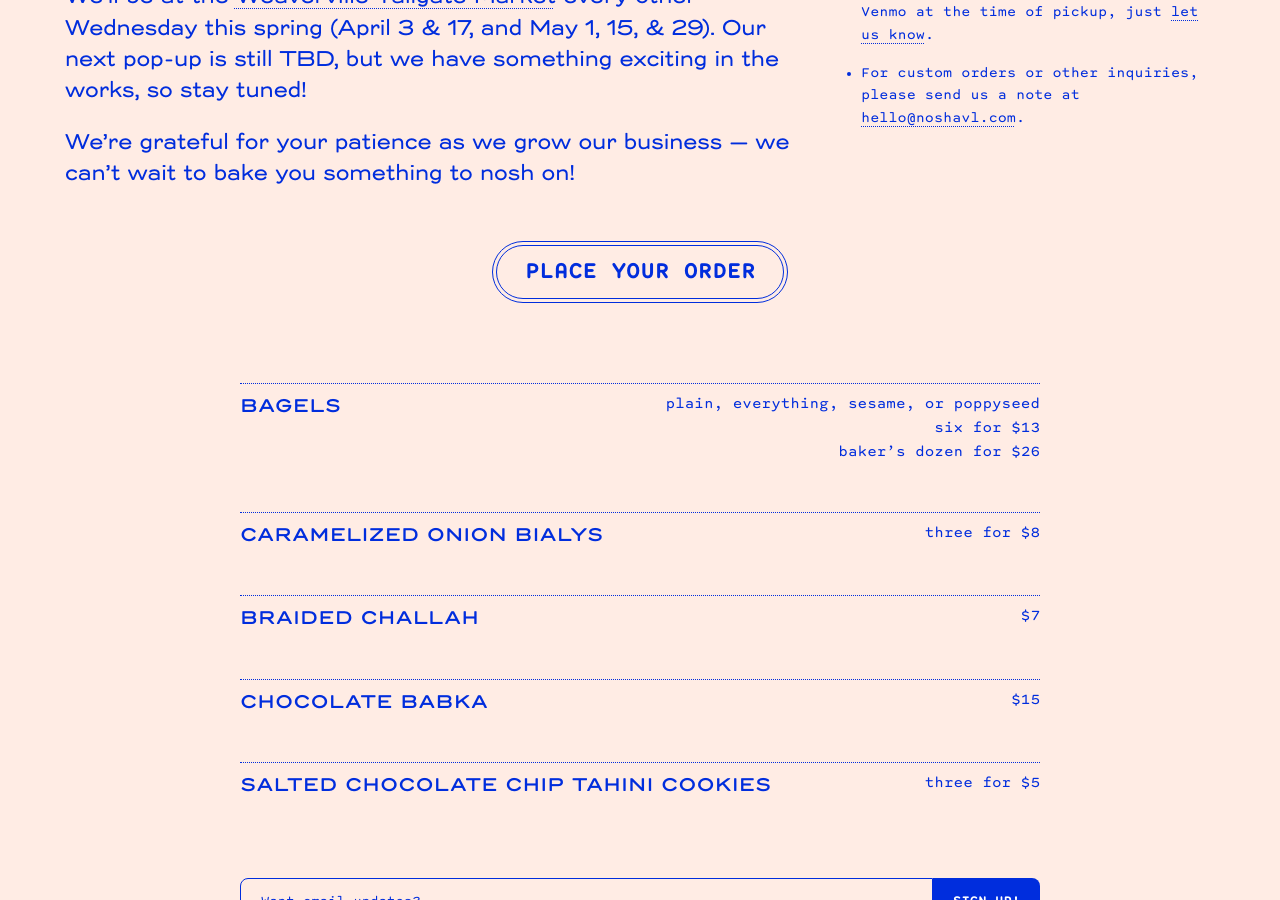
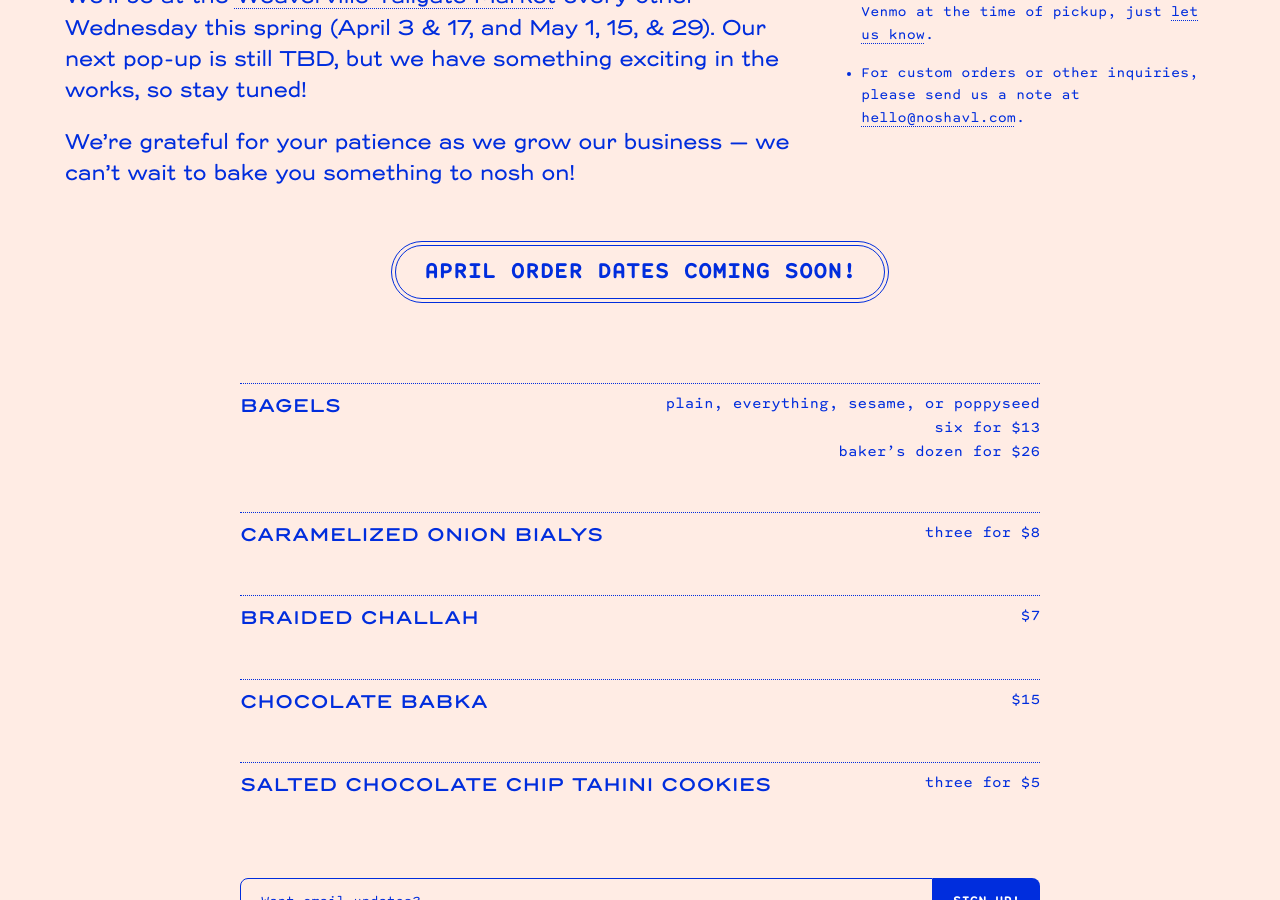
Before and after one commit to mattjohnlee/nosh-avl, a Jekyll site: the page built from index.md, in a window 1280 px wide and 900 px high, scrolled down 793 px. Built offline with Jekyll 4.4.1, drawn with Linux system fonts in a browser that asks for light colours.

Commit message:
temporarily hide square link

```diff
--- a/index.md
+++ b/index.md
@@ -37,7 +37,8 @@ slug: home
 </section>
 
 <div class="order-button">
-	<a href="https://noshavl.square.site/" target="_blank" class="button-link">Place your order</a>
+	<span class="button-link">April order dates coming soon!</span>
+	<!-- <a href="https://noshavl.square.site/" target="_blank" class="button-link">Place your order</a> -->
 </div>
 
 <ul class="menu">
```
